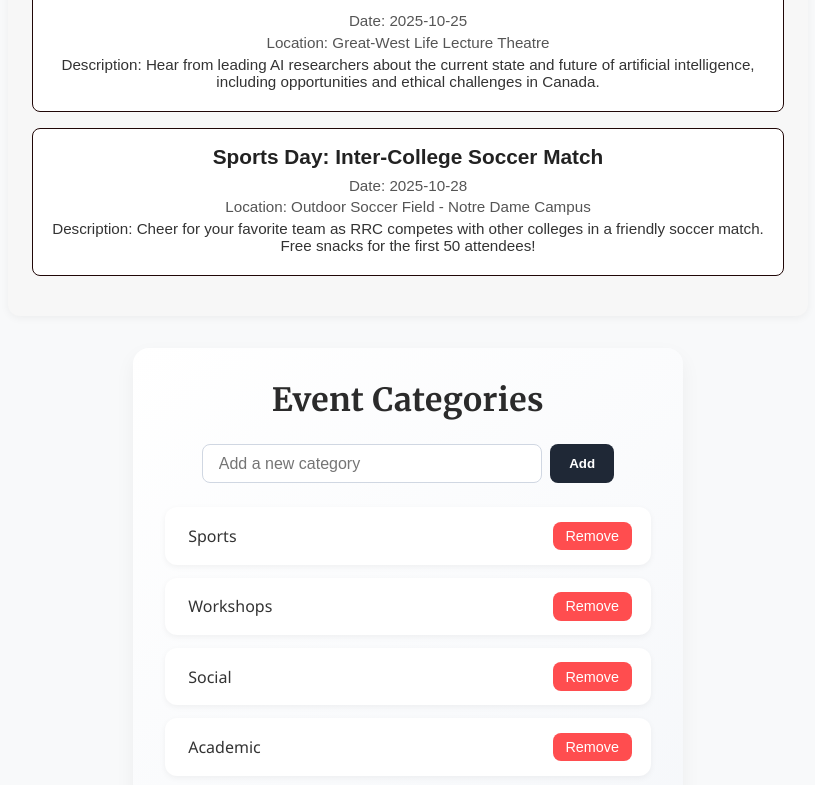
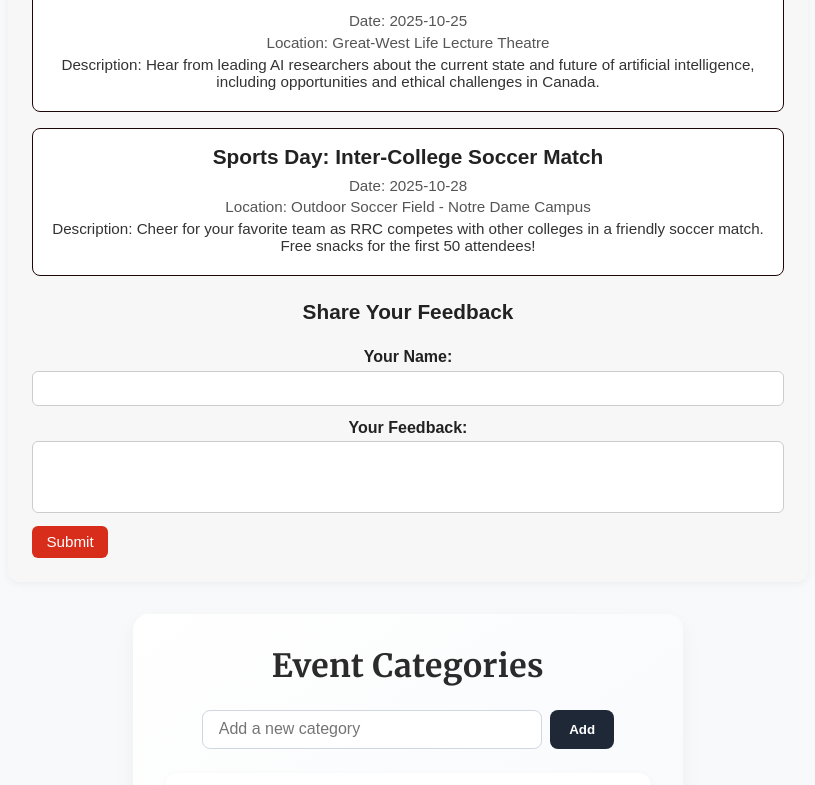
Before and after one commit to Subhpreet855/Campus_Event_Organizer_RRC, a React (Vite) app: page / in a window 1280 px wide. Shown: the part 1399-2184 px from the top of the page, without its empty margins (232-1047 px from the left). Built offline with nearby package versions, Linux system fonts and the light colour scheme.

Commit message:
FInalised the changes in the component , Added the form button with name and feedback box and submit button added too

```diff
--- a/src/Components/Event_List/EventList.css
+++ b/src/Components/Event_List/EventList.css
@@ -50,3 +50,75 @@
   color: #333;
   font-weight: 500;
 }
+
+.feedback-form {
+  margin-top: 1.5rem;
+  display: flex;
+  flex-direction: column;
+  gap: 0.8rem;
+}
+
+.feedback-form .input-box {
+  display: flex;
+  flex-direction: column;
+}
+
+.feedback-form label {
+  font-weight: 600;
+  color: #222;
+  margin-bottom: 0.3rem;
+}
+
+.feedback-form input,
+
+.feedback-form textarea {
+  padding: 0.5rem 0.7rem;
+  border: 1px solid #ccc;
+  border-radius: 6px;
+  font-size: 0.95rem;
+  resize: none;
+  transition: border-color 0.2s ease;
+}
+
+.feedback-form input:focus,
+.feedback-form textarea:focus {
+  outline: none;
+  border-color: #d82d1a;
+}
+
+.feedback-form button {
+  background-color: #d82d1a;
+  color: white;
+  border: none;
+  border-radius: 6px;
+  padding: 0.45rem 0.9rem;
+  font-size: 0.95rem;
+  cursor: pointer;
+  align-self: flex-start;
+  transition: background-color 0.2s ease;
+}
+
+.feedback-form button:hover {
+  background-color: #b42213;
+}
+
+.submitted-box {
+  margin-top: 1.2rem;
+  background-color: #ffffff;
+  border: 1px solid #ccc;
+  padding: 1rem;
+  border-radius: 8px;
+  box-shadow: 0 2px 6px rgba(0, 0, 0, 0.05);
+}
+
+.submitted-box h4 {
+  margin-bottom: 0.5rem;
+  color: #d82d1a;
+  font-size: 1.1rem;
+}
+
+.submitted-box p {
+  margin: 0.3rem 0;
+  font-size: 0.95rem;
+  color: #333;
+}
--- a/src/Components/Event_List/EventList.tsx
+++ b/src/Components/Event_List/EventList.tsx
@@ -1,8 +1,18 @@
-import { events } from "../../data/events"; // I imported data from Event.ts file
+import { useState } from "react";
+import { events } from "../../data/events";
 import "./EventList.css";
 
 function EventList() {
-  // this function is returning  a section with a className
+  const [name, setName] = useState("");
+  const [feedback, setFeedback] = useState("");
+  const [submitted, setSubmitted] = useState(false);
+
+  function handleSubmit(e: React.FormEvent) {
+    e.preventDefault();
+    if (!name.trim() || !feedback.trim()) return;
+    setSubmitted(true);
+  }
+
   return (
     <section className="event-list">
       <h2>Upcoming Events</h2>
@@ -16,6 +26,48 @@ function EventList() {
           </li>
         ))}
       </ul>
+      <h3 style={{ marginTop: "1.5rem" }}>Share Your Feedback</h3>
+      <form onSubmit={handleSubmit} className="feedback-form">
+        <div className="input-box">
+          <label>Your Name:</label>
+          <input
+            type="text"
+            value={name}
+            onChange={(e) => {
+              setName(e.target.value);
+              setSubmitted(false);
+            }}
+            required
+          />
+        </div>
+
+        <div className="input-box">
+          <label>Your Feedback:</label>
+          <textarea
+            rows={3}
+            value={feedback}
+            onChange={(e) => {
+              setFeedback(e.target.value);
+              setSubmitted(false);
+            }}
+            required
+          ></textarea>
+        </div>
+
+        <button type="submit">Submit</button>
+      </form>
+
+      {submitted && (
+        <div className="submitted-box">
+          <h4>Feedback Summary</h4>
+          <p>
+            <strong>Name:</strong> {name}
+          </p>
+          <p>
+            <strong>Feedback:</strong> {feedback}
+          </p>
+        </div>
+      )}
     </section>
   );
 }
```
